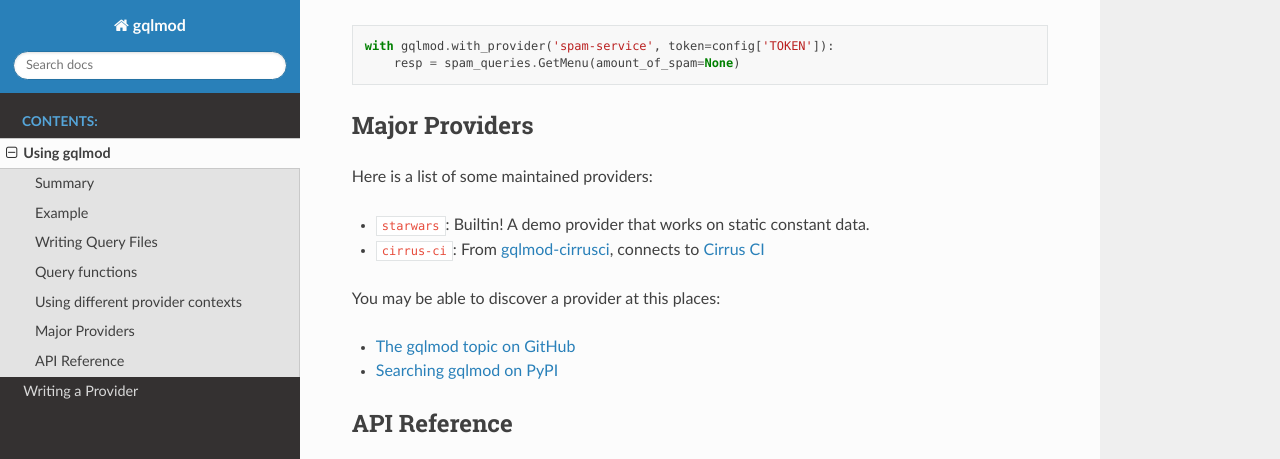
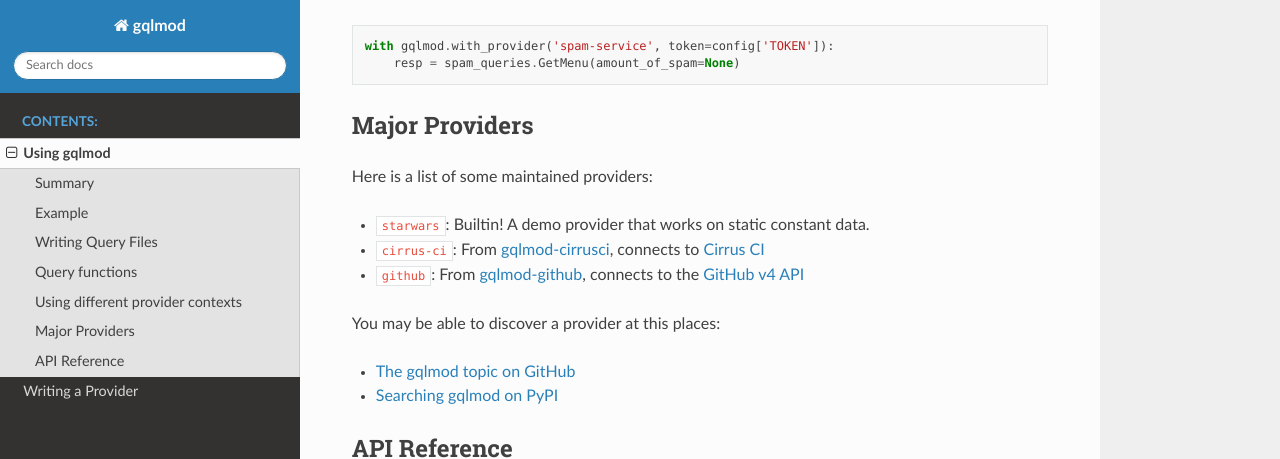
Before and after one commit to gqlmod/gqlmod, a Sphinx documentation site: the page built from docs/usage.rst, in a window 1280 px wide and 900 px high, scrolled down 1918 px, cut to the strip 0-459 px from the top of the window. Built offline with Sphinx 7.4.7 and the Read the Docs theme 2.0.0, drawn with Linux system fonts in a browser that asks for light colours.

Commit message:
docs/usage: Add github to the list of providers

```diff
--- a/docs/usage.rst
+++ b/docs/usage.rst
@@ -104,6 +104,7 @@ Here is a list of some maintained providers:
 
 * ``starwars``: Builtin! A demo provider that works on static constant data.
 * ``cirrus-ci``: From `gqlmod-cirrusci <https://pypi.org/project/gqlmod-cirrusci/>`_, connects to `Cirrus CI <https://cirrus-ci.org/>`_
+* ``github``: From `gqlmod-github <https://pypi.org/project/gqlmod-github/>`_, connects to the `GitHub v4 API <https://developer.github.com/v4/>`_
 
 You may be able to discover a provider at this places:
 
```
